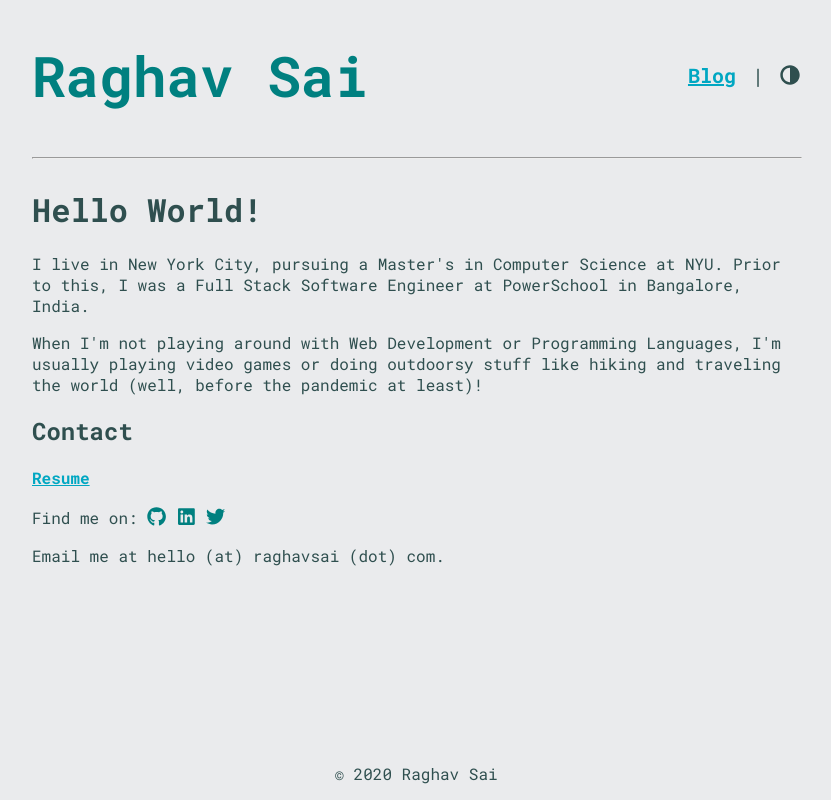
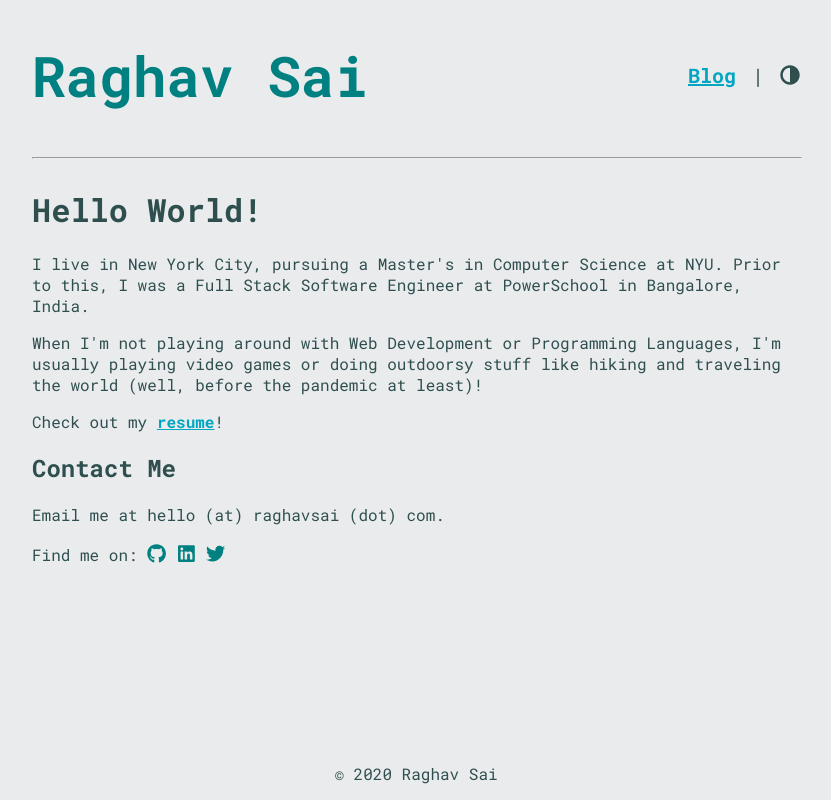
Before and after one commit to petgoldfish/raghavsai.com, a Gatsby site: page / in a window 1280 px wide. Shown: the whole page, without its empty margins (224-1055 px from the left). Built offline with nearby package versions, Linux system fonts and the light colour scheme; Gatsby itself is replaced by a stand-in of ours.

Commit message:
Added Contact Me section

```diff
--- a/src/pages/index.tsx
+++ b/src/pages/index.tsx
@@ -31,14 +31,18 @@ function IndexPage() {
 				Languages, I'm usually playing video games or doing outdoorsy stuff like
 				hiking and traveling the world (well, before the pandemic at least)!
 			</p>
-			<h2>Contact</h2>
 			<p>
-				<a href="/resume">Resume</a>
+				Check out my{" "}
+				<a href="/resume" target="_blank" rel="noopener noreferrer">
+					resume
+				</a>
+				!
 			</p>
+			<h2>Contact Me</h2>
+			<p>Email me at hello (at) raghavsai (dot) com.</p>
 			<p>
 				Find me on: <Social />
 			</p>
-			<p>Email me at hello (at) raghavsai (dot) com.</p>
 		</Layout>
 	);
 }
```
